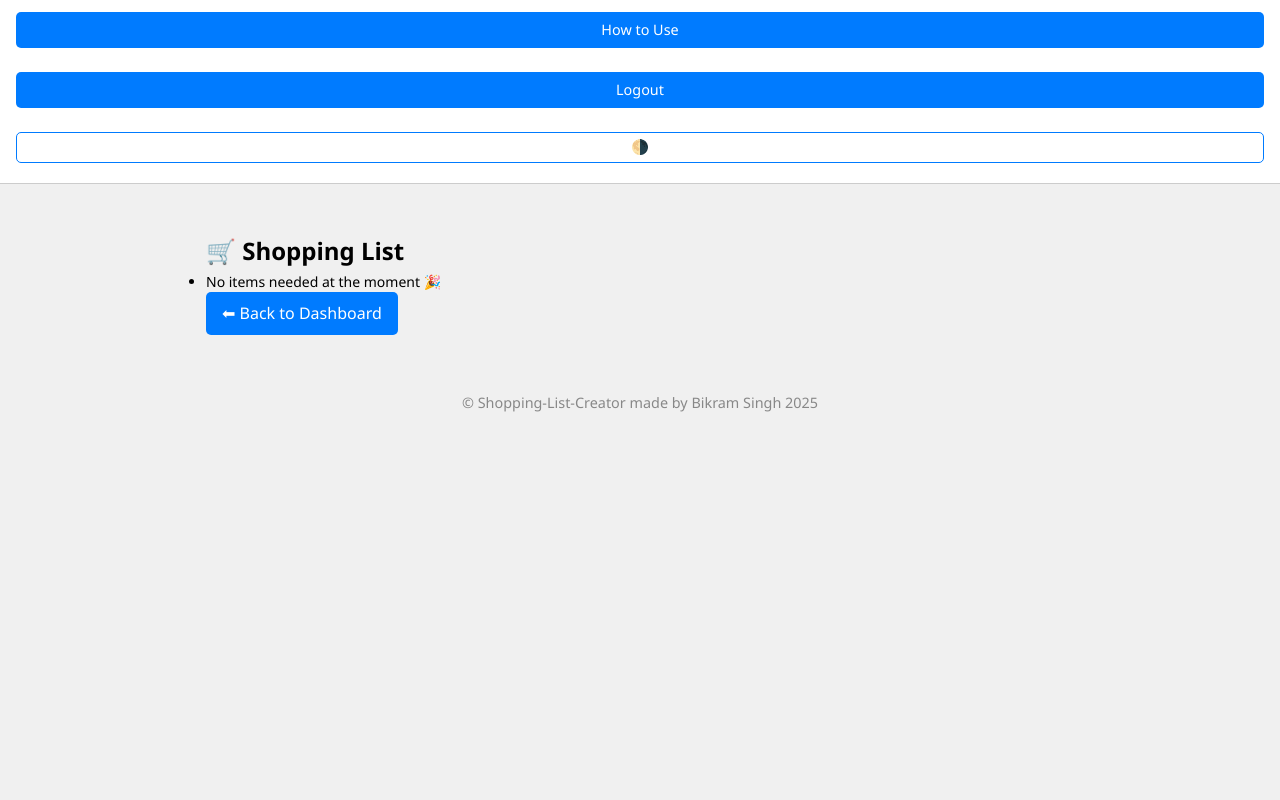
After one commit to BikramSingh1989/Shopping-List-Creator, a Flask app: template templates/shopping_list.html in a window 1280 px wide. The commit adds this page. Run offline with Flask 3, Linux system fonts and the light colour scheme; the template is opened without the code that fills it, so the values that code supplies are empty.

Commit message:
updated shopping list generator

```diff
--- a/app.py
+++ b/app.py
@@ -125,6 +125,16 @@ def clear_inventory():
         users_col.update_one({'username': session['username']}, {'$set': {'items': []}})
     return redirect("/dashboard")
 
+@app.route("/shopping-list")
+def shopping_list():
+    if 'username' not in session:
+        return redirect("/login")
+
+    user = users_col.find_one({'username': session['username']})
+    items = user.get('items', [])
+    shopping = [item for item in items if item['quantity'] < item['par']]
+    return render_template("shopping_list.html", shopping=shopping)
+
 @app.route("/logout")
 def logout():
     session.pop('username', None)
--- a/static/style.css
+++ b/static/style.css
@@ -24,8 +24,6 @@ html, body {
   --card-bg: #ffffff;
   --accent: #007bff;
   --accent-hover: #0056b3;
-  --sepia-bg: #f4ecd8;
-  --sepia-text: #5b4636;
 }
 
 body.dark {
@@ -36,19 +34,11 @@ body.dark {
   --accent-hover: #1177cc;
 }
 
-body.sepia {
-  --bg: var(--sepia-bg);
-  --text: var(--sepia-text);
-  --card-bg: #fef6e4;
-  --accent: #cc6600;
-  --accent-hover: #aa4400;
-}
-
 /* ===== Layout Container ===== */
 .container {
   max-width: 900px;
-  margin: 3rem auto;
-  padding: 2rem;
+  margin: 2rem auto;
+  padding: 1rem;
 }
 
 /* ===== Form Styles ===== */
@@ -63,8 +53,8 @@ label {
 }
 
 input, button, .btn, select {
-  padding: 0.6rem 1rem;
-  margin: 0.2rem 0 0.9rem;
+  padding: 0.65rem 1rem;
+  margin: 0.25rem 0 0.75rem;
   width: 100%;
   font-size: 1rem;
   border-radius: 5px;
@@ -72,7 +62,7 @@ input, button, .btn, select {
   text-decoration: none;
 }
 
-input, select {
+input {
   border: 1px solid #ccc;
   background: #fff;
   color: #000;
@@ -107,27 +97,27 @@ button:hover, .btn:hover {
   to { opacity: 1; }
 }
 
-/* ===== Top Navigation Buttons ===== */
+/* ===== Top Navigation ===== */
 .top-nav {
   display: flex;
   justify-content: flex-end;
   gap: 0.5rem;
+  padding: 0.5rem 1rem;
+  background-color: var(--card-bg);
+  border-bottom: 1px solid #ccc;
   flex-wrap: wrap;
-  padding: 1rem;
 }
 
-.top-nav .btn,
-.top-nav .toggle-btn {
-  padding: 0.5rem 0.75rem;
+.top-nav .btn {
+  padding: 0.4rem 0.7rem;
   font-size: 0.9rem;
-  border-radius: 5px;
   white-space: nowrap;
 }
 
 /* ===== Toggle Theme Button ===== */
 .toggle-btn {
+  background: none;
   border: 1px solid var(--accent);
-  background: none;
   color: var(--text);
   cursor: pointer;
   transition: background-color 0.3s ease;
@@ -149,7 +139,7 @@ button:hover, .btn:hover {
   justify-content: space-between;
   align-items: center;
   flex-wrap: wrap;
-  transition: transform 0.2s ease, opacity 0.3s ease;
+  transition: transform 0.2s ease;
 }
 
 .item:hover {
@@ -181,7 +171,7 @@ h3 {
   margin-bottom: 0.5rem;
 }
 
-/* ===== Clear Button Wrapper Fix ===== */
+/* ===== Clear Button Wrapper ===== */
 .clear-btn-wrapper {
   margin-top: 1.5rem;
   text-align: right;
@@ -213,59 +203,62 @@ h3 {
   margin-bottom: 0.75rem;
 }
 
-/* ===== Modal Styling ===== */
-.modal {
-  position: fixed;
-  z-index: 9999;
-  left: 0;
-  top: 0;
-  width: 100%;
-  height: 100%;
-  overflow: auto;
-  background-color: rgba(0,0,0,0.4);
-}
-
-.modal-content {
-  background-color: var(--card-bg);
-  margin: 10% auto;
-  padding: 2rem;
-  border-radius: 8px;
-  width: 90%;
-  max-width: 500px;
-  position: relative;
-}
-
-.close {
-  position: absolute;
-  right: 1rem;
-  top: 1rem;
-  font-size: 1.5rem;
-  cursor: pointer;
+/* ===== Shopping List Page ===== */
+.shopping-list li {
+  font-size: 14px;
+  margin-bottom: 0.5rem;
 }
 
 /* ===== Footer ===== */
 .footer {
   text-align: center;
-  margin-top: 2rem;
-  padding: 1rem;
+  padding: 1rem 0;
   font-size: 0.9rem;
-  color: var(--text);
+  color: #888;
+}
+
+/* ===== Modal Styles ===== */
+.modal {
+  position: fixed;
+  top: 0; left: 0;
+  width: 100%; height: 100%;
+  background-color: rgba(0,0,0,0.5);
+  display: flex;
+  justify-content: center;
+  align-items: center;
+}
+
+.modal-content {
+  background: var(--card-bg);
+  padding: 2rem;
+  border-radius: 8px;
+  width: 90%;
+  max-width: 500px;
+  box-shadow: 0 4px 10px rgba(0,0,0,0.2);
+}
+
+.close {
+  position: absolute;
+  top: 1rem;
+  right: 1.5rem;
+  font-size: 1.5rem;
+  cursor: pointer;
 }
 
 /* ===== Mobile Adjustments ===== */
 @media (max-width: 600px) {
+  .container {
+    padding: 1rem;
+  }
+
   .top-nav {
     flex-direction: column;
     align-items: flex-end;
   }
 
-  .btn.small, .toggle-btn {
+  .top-nav .btn {
+    margin-bottom: 0.3rem;
     width: auto;
-    margin-bottom: 0.25rem;
-  }
-
-  .container {
-    padding: 1rem;
   }
 
   .item {
--- a/templates/base.html
+++ b/templates/base.html
@@ -1,36 +1,39 @@
 <!DOCTYPE html>
 <html lang="en">
 <head>
-  <meta charset="UTF-8">
+  <meta charset="UTF-8" />
   <title>{% block title %}Inventory App{% endblock %}</title>
-  <meta name="viewport" content="width=device-width, initial-scale=1.0">
+  <meta name="viewport" content="width=device-width, initial-scale=1.0" />
   <link rel="stylesheet" href="{{ url_for('static', filename='style.css') }}">
 </head>
 
 <body>
+  <!-- Top Navigation Bar -->
   <div class="top-nav">
     <a href="/how-to-use" class="btn small">How to Use</a>
     <a href="/logout" class="btn small">Logout</a>
-    <button class="btn small toggle-btn" onclick="toggleTheme()">🌗 Toggle Theme</button>
+    <button class="btn small toggle-btn" onclick="toggleTheme()">🌗</button>
   </div>
 
-  <main class="container">
+  <!-- Main Container -->
+  <div class="container">
     {% block content %}{% endblock %}
-  </main>
+  </div>
 
+  <!-- Footer -->
   <footer class="footer">
     <p>&copy; Shopping-List-Creator made by Bikram Singh 2025</p>
   </footer>
 
+  <!-- Dark Mode Persistence -->
   <script>
-    // Persist dark mode using localStorage
     function toggleTheme() {
       document.body.classList.toggle("dark");
       const isDark = document.body.classList.contains("dark");
       localStorage.setItem("theme", isDark ? "dark" : "light");
     }
 
-    // On load, apply saved theme
+    // Apply saved theme on load
     window.addEventListener("DOMContentLoaded", () => {
       const savedTheme = localStorage.getItem("theme");
       if (savedTheme === "dark") {
--- /dev/null
+++ b/templates/shopping_list.html
@@ -0,0 +1,16 @@
+{% extends "base.html" %}
+{% block title %}Shopping List{% endblock %}
+
+{% block content %}
+<h2>🛒 Shopping List</h2>
+<ul class="shopping-list">
+  {% if shopping %}
+    {% for item in shopping %}
+      <li>{{ item.name }} (Need {{ item.par - item.quantity }})</li>
+    {% endfor %}
+  {% else %}
+    <li>No items needed at the moment 🎉</li>
+  {% endif %}
+</ul>
+<a href="/dashboard" class="btn small">⬅ Back to Dashboard</a>
+{% endblock %}
```
